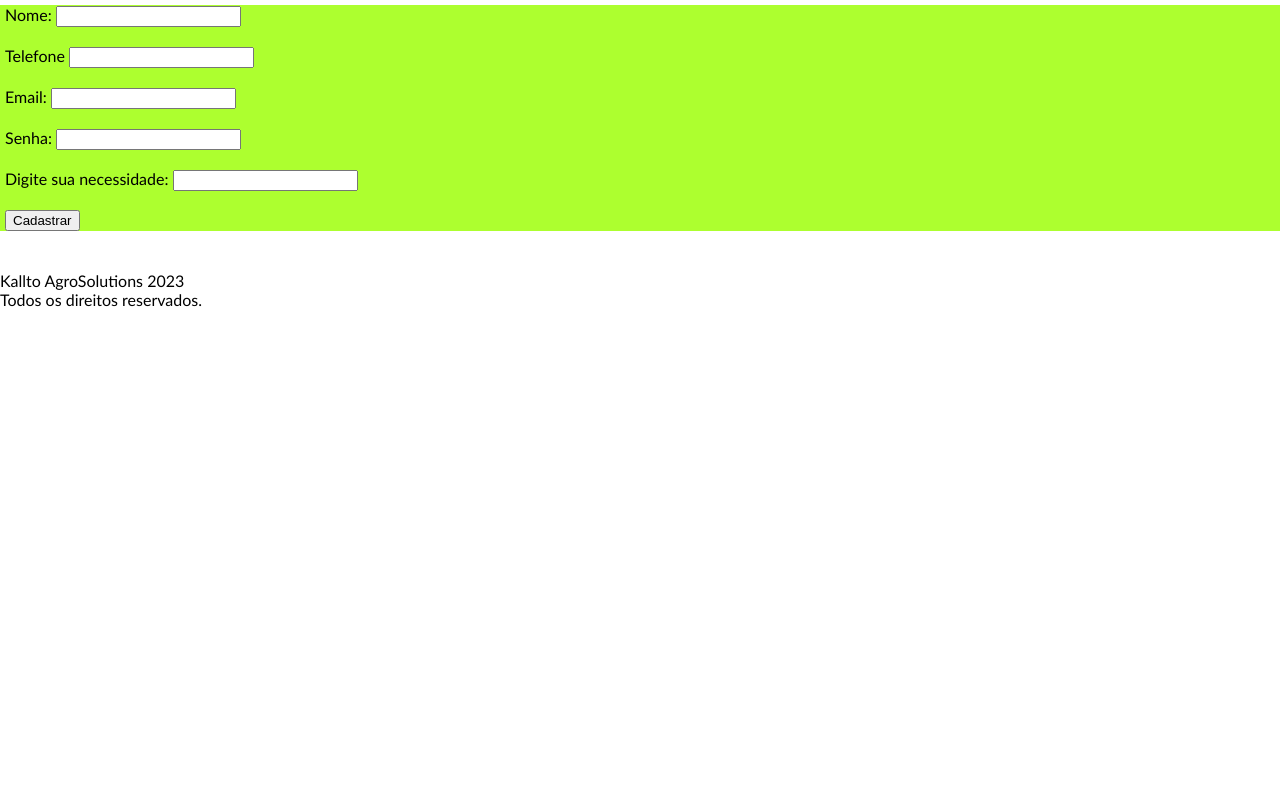
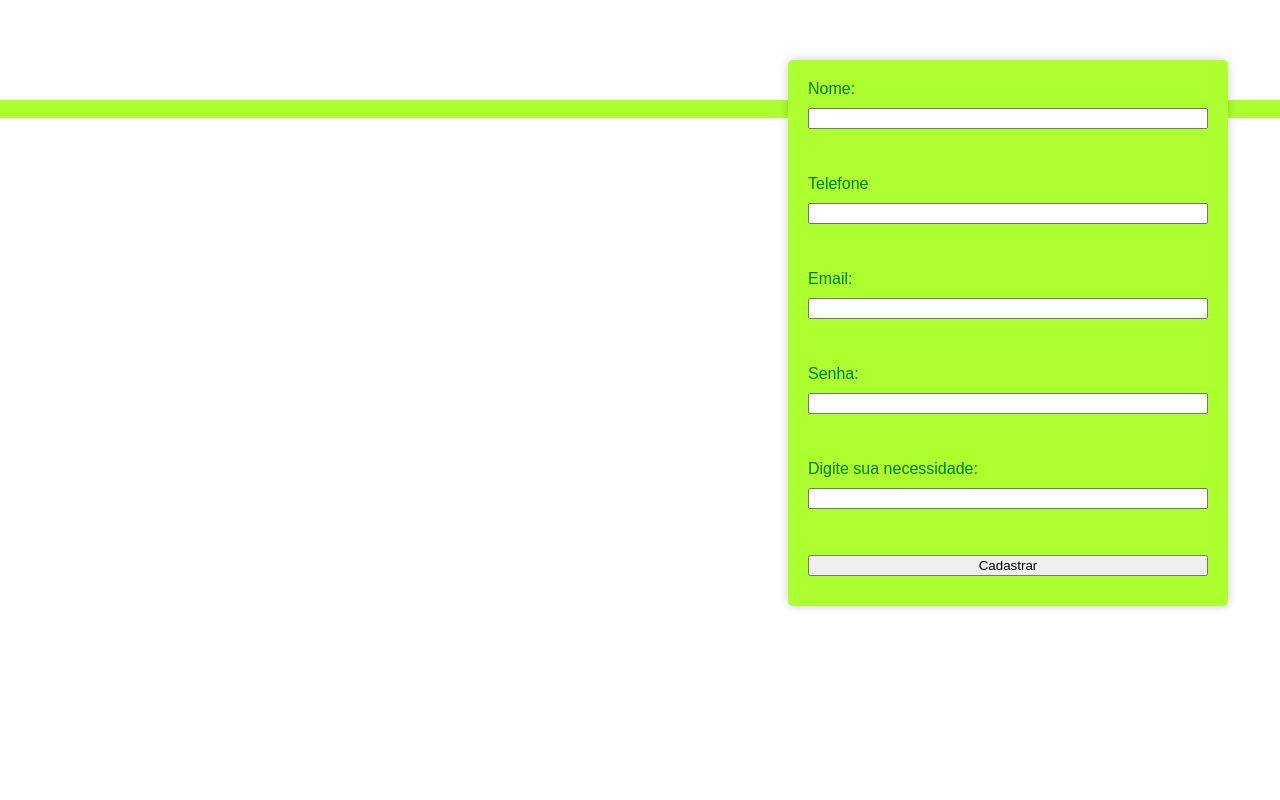
Before and after one commit to guibonotto/trabalho-integrado, a PHP site: page / in a window 1280 px wide. Run offline with PHP 8.4, Linux system fonts and the light colour scheme.

Commit message:
Update main.css
atualizando css

```diff
--- a/main.css
+++ b/main.css
@@ -1,15 +1,109 @@
+/* Estilo para o conteúdo principal, criando espaço para o cabeçalho fixo */
 body {
-    font-family:'Gill Sans', 'Gill Sans MT', Calibri, 'Trebuchet MS', sans-serif;
-    margin: 0%;
+    margin-top: 150px; /* Altura do cabeçalho + margem adicional */
+    padding: 0;
+    font-family: Arial, sans-serif;
+    margin:0;
 }
-header{
-    background-color: greenyellow;
+
+/* Estilo para o cabeçalho */
+header {
+    position: fixed;
+    top: 0;
+    left: 0;
     width: 100%;
-    margin-bottom:40px ;
-    margin-top: 0%;
-    display: block;
+    background-color: white;
+    color: green;
+    padding: 10px 20px;
+    z-index: 200; /* Garante que o cabeçalho esteja acima do conteúdo */
+    height: 80px;
+    font-family: Arial, sans-serif;
 }
-form{
-    margin: 5px;
+
+/* Estilo para o título h1 no cabeçalho */
+header h1 {
+    font-size: 24px;
+    margin: 0;
+    padding: 5px;
+   margin-left: 100px;
+   margin-top: -60px;
+   color:green;
+}
+
+/* Estilo para a imagem do logotipo no cabeçalho */
+#imgcabecalho {
+    width: 80px;
+    height: 80px;
 
 }
+
+/* Estilo para os links de navegação no cabeçalho */
+header ul {
+    list-style: none;
+    padding: 0;
+    padding-left: 250px;
+    margin-top: -26px;
+}
+
+header ul a {
+    color: green;
+    text-transform: uppercase;
+    text-decoration: none;
+    margin-left: 100px;
+    margin-top: -50px;
+    font-weight: bolder;
+}
+/* Estilo para o conteúdo da página */
+main {
+    padding: 20px;
+}
+#servicos{
+    margin-bottom: 30px;
+}
+#servicos h1{
+    text-align: center;
+    color: #fff;
+}
+#logokallto{
+    float: left;
+}
+h2{
+    color:green;
+}
+/* Estilo para o formulário */
+form {
+    background-color: greenyellow;
+    border-radius: 5px;
+    box-shadow: 0 0 10px rgba(0, 0, 0, 0.2);
+    padding: 20px;
+    max-width: 400px;
+    margin-left: 60%;
+    margin-bottom: 30px;
+    margin-top: 50px;
+}
+
+/* Estilo para rótulos e campos de entrada */
+label, input {
+    display: block;
+    margin-bottom: 10px;
+    width: 100%;
+}
+
+/* Estilo para o botão de envio */
+#cadastrarbotao {
+    background-color: #007bff;
+    color: #fff;
+    padding: 10px 20px;
+    border: none;
+    border-radius: 5px;
+    cursor: pointer;
+}
+
+/* Estilo para o rodapé */
+footer {
+    background-color: greenyellow;
+    color: black;
+    text-align: center;
+    padding: 10px;
+    margin-top: 30px;
+}
```
